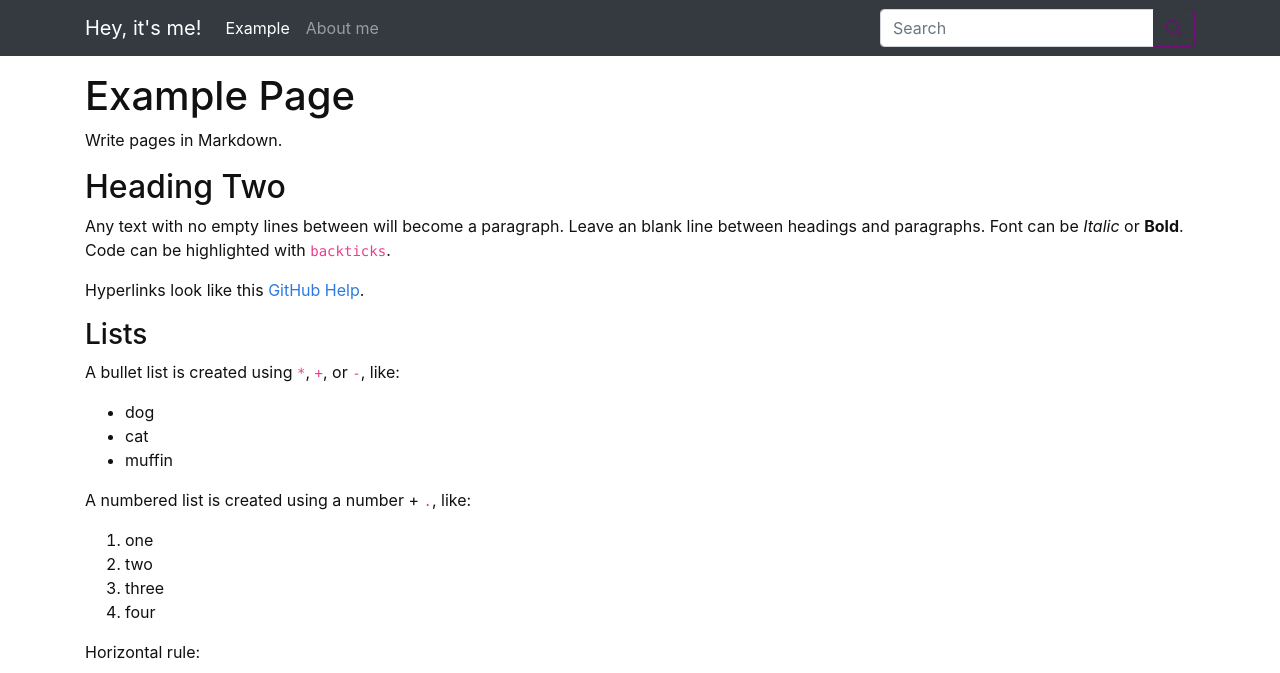
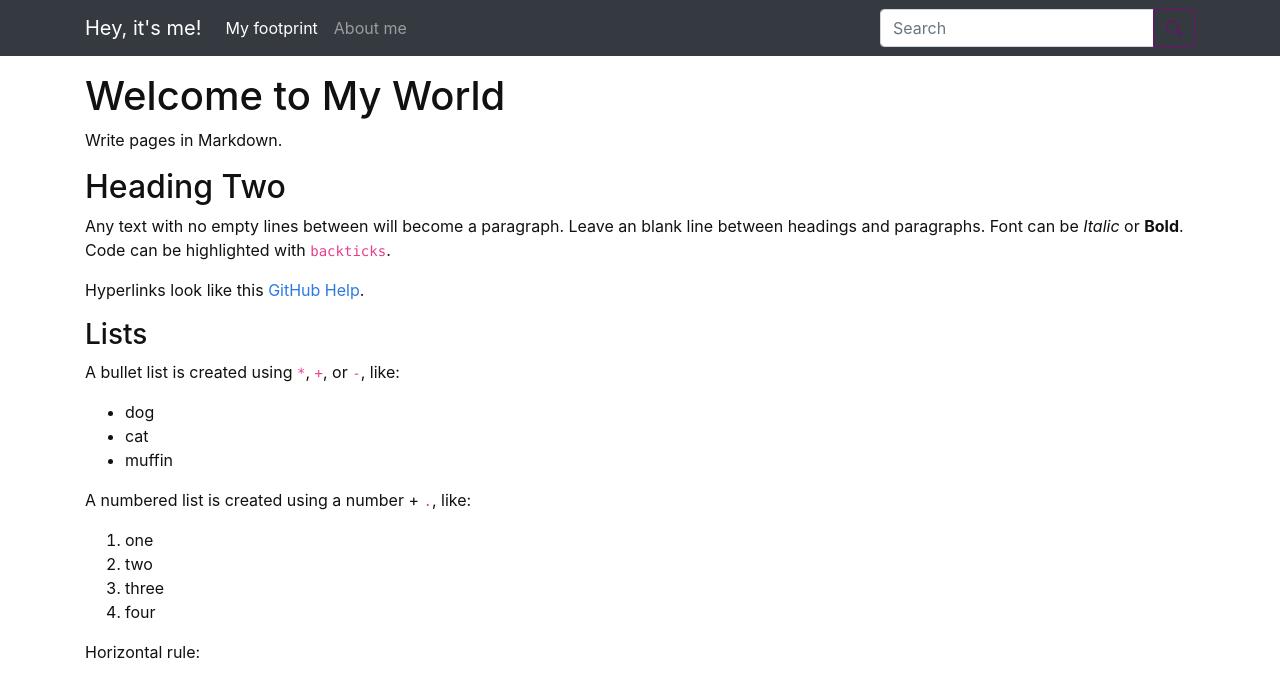
Before and after one commit to Ashley10086/Z.github.io, a Jekyll site: the page built from pages/example.md, in a window 1280 px wide and 900 px high, cut to the strip 0-673 px from the top of the window. Built offline with Jekyll 4.4.1, drawn with Linux system fonts in a browser that asks for light colours.

Commit message:
Update example.md

```diff
--- a/pages/example.md
+++ b/pages/example.md
@@ -1,6 +1,6 @@
 ---
-title: Example Page
-nav: Example
+title: Welcome to My World
+nav: My footprint
 nav_order: 1
 ---
 
```
